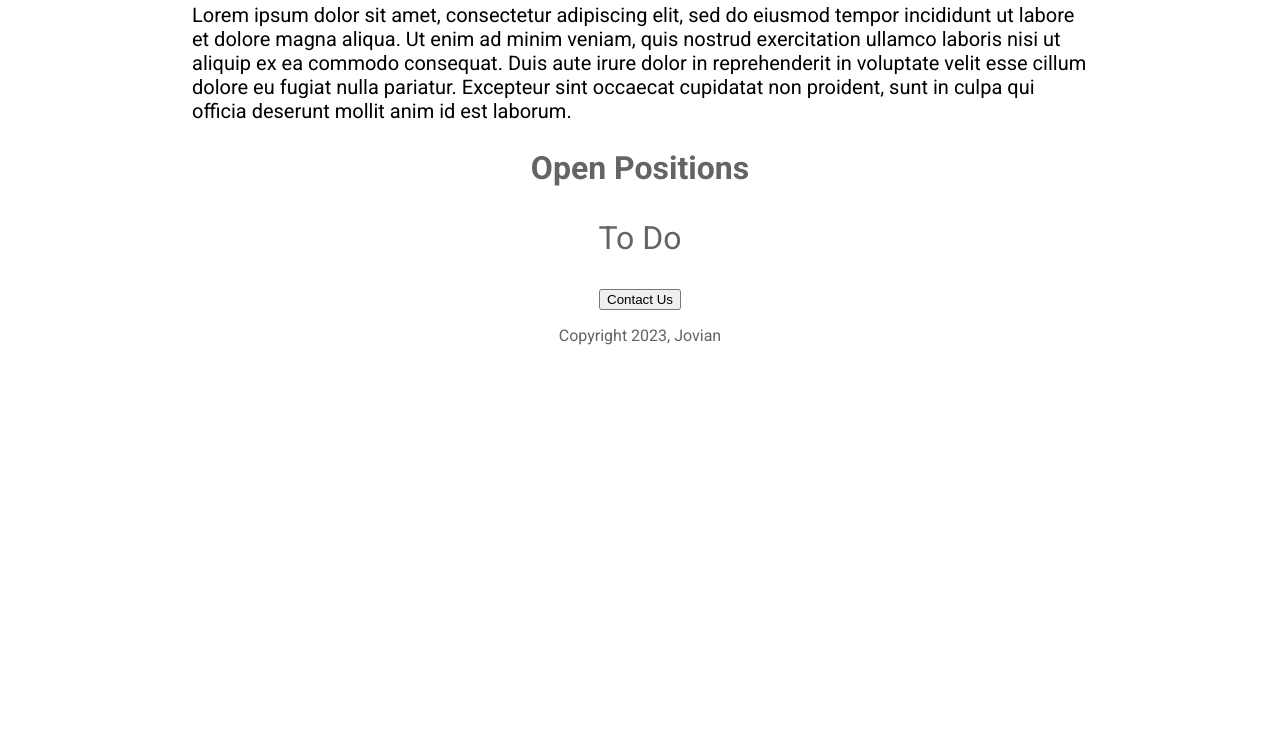
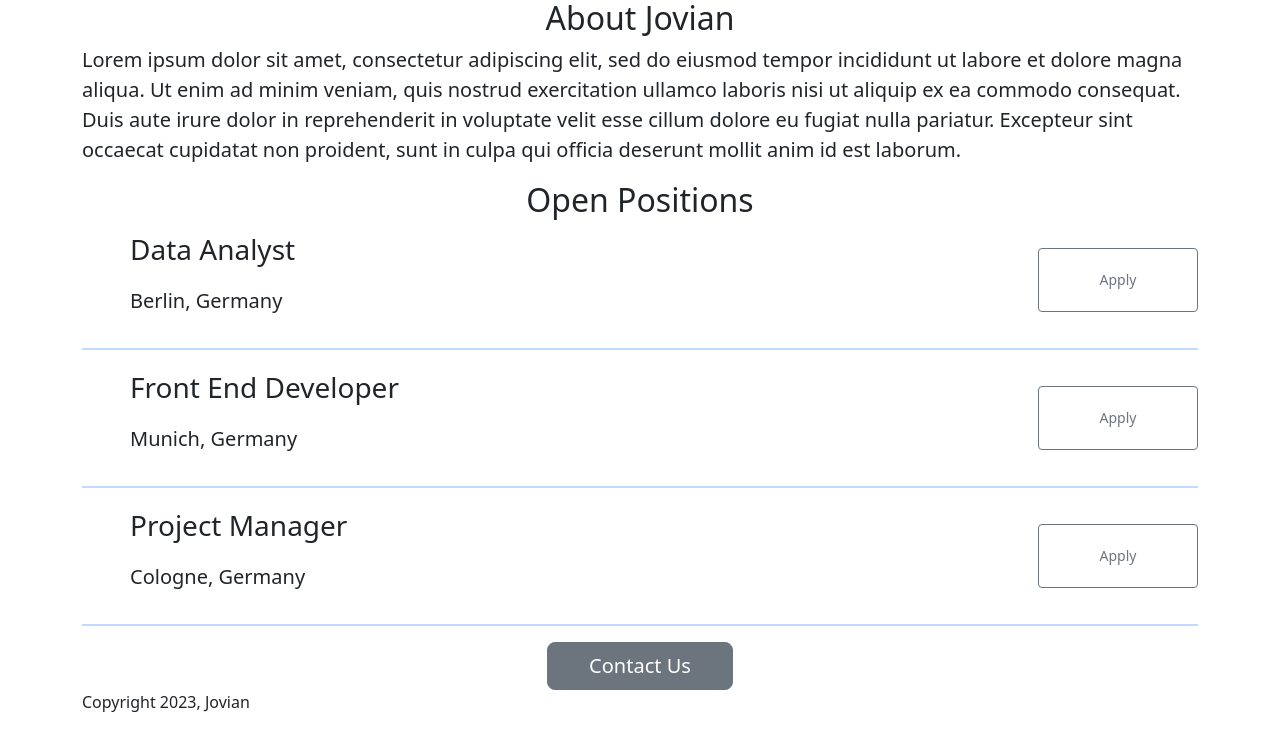
Before and after one commit to DilAfroze/jovian-careers-website, a Flask app: page / in a window 1280 px wide. Shown: the part 593-1323 px from the top of the page. Before the commit the page ends 938 px from the top, so only its background shows below. Run offline with Flask 3, Linux system fonts and the light colour scheme.

Commit message:
added dynamic data and api route

```diff
--- a/app.py
+++ b/app.py
@@ -2,10 +2,32 @@ from flask import Flask, render_template
 
 app = Flask(__name__)
 
+jobs_dict = [
+	{
+		"id": 1,
+		"title" : "Data Analyst",
+		"location" : "Berlin, Germany",
+		"salary" : "€80,000"
+	},
+	{
+		"id": 2,
+		"title" : "Front End Developer",
+		"location" : "Munich, Germany",
+		"salary" : "€40,000"
+	},
+	{
+		"id": 3,
+		"title" : "Project Manager",
+		"location" : "Cologne, Germany",
+		"salary" : "€150,000"
+	}
+]
+
+# Web code
 @app.route("/")
 
 def hello_world():
-	return render_template("index.html")
+	return render_template("index.html", jobs = jobs_dict)
 
 if __name__ == "__main__":
 	app.run(host='0.0.0.0', debug=True)
--- a/static/style.css
+++ b/static/style.css
@@ -1,45 +1,27 @@
-.container{
-	display: block;
-	width: 70vw;
-	margin: 0 auto;
-}
-h1{
-	font-size: 40px;
-	font-family: Roboto;
-	font-weight: bold;
-	color: rgb(50,50,50);
-	text-align: center;
-}
-img{
+.img_mine{
 	width: 100%;
 	height: 50vh;
 	object-fit: cover;
-	margin-left: 0;
-	margin-right: 0;
 }
-h2{
-	font-family: Roboto;
-	font-size: 32px;
-	color: rgb(100,100,100);
-	text-align: center;
+
+.job-container{
+	display: flex;
+	flex-direction: row;
+	justify-content: space-between;
 }
-.center_text{
-	font-family: Roboto;
-	font-size: 20px;
+.job-info{
+	display: flex;
+	flex-direction: column;
+	text-align: left;
+	padding: 0 3rem;
 }
-.bottom_container{
-	text-align: center;
+.apply-button{
+	padding: 0 3rem;
+	width: 10rem;
+	height: 4rem;
+	margin: auto 0;
 }
-.to_do{
-	font-family: Roboto;
-	font-size: 32px;
-	color: rgb(100,100,100);
+.contact-button{
+	display: block;
+	margin: auto 0;
 }
-footer{
-	text-align: center;
-}
-.footer_text{
-	font-family: Roboto;
-	font-size: 16px;
-	color: rgb(100,100,100);
-}
--- a/templates/index.html
+++ b/templates/index.html
@@ -1,8 +1,10 @@
 <!DOCTYPE html>
 <html lang="en">
 <head>
-	<meta charset="UTF-8">
+	<meta charset="utf-8">
+	<meta name="viewport" content="width=device-width, initial-scale=1">
 	<title>Document</title>
+	<link href="https://cdn.jsdelivr.net/npm/bootstrap@5.3.2/dist/css/bootstrap.min.css" rel="stylesheet" integrity="sha384-T3c6CoIi6uLrA9TneNEoa7RxnatzjcDSCmG1MXxSR1GAsXEV/Dwwykc2MPK8M2HN" crossorigin="anonymous">
 	<link rel="preconnect" href="https://fonts.googleapis.com">
 	<link rel="preconnect" href="https://fonts.gstatic.com" crossorigin>
 	<link href="https://fonts.googleapis.com/css2?family=Roboto:wght@100;300;400;500;700;900&display=swap" rel="stylesheet">
@@ -11,19 +13,30 @@
 </head>
 <body>
 	<div class="container">
-		<h1>Jovian Careers</h1>
+		<h1 class="text-center display-1 mt-5 mb-5">Jovian Careers</h1>
 		<!-- Image -->
-		<img src="https://images.unsplash.com/photo-1504805572947-34fad45aed93?q=80&w=1000&auto=format&fit=crop&ixlib=rb-4.0.3&ixid=M3wxMjA3fDB8MHxzZWFyY2h8MXx8ZG8lMjBzb21ldGhpbmclMjBncmVhdHxlbnwwfHwwfHx8MA%3D%3D" height="320">
-		<h2>About Jovian</h2>
-		<p class="center_text">Lorem ipsum dolor sit amet, consectetur adipiscing elit, sed do eiusmod tempor incididunt ut labore et dolore magna aliqua. Ut enim ad minim veniam, quis nostrud exercitation ullamco laboris nisi ut aliquip ex ea commodo consequat. Duis aute irure dolor in reprehenderit in voluptate velit esse cillum dolore eu fugiat nulla pariatur. Excepteur sint occaecat cupidatat non proident, sunt in culpa qui officia deserunt mollit anim id est laborum.</p>
-		<h2>Open Positions</h2>
-		<div class="bottom_container">
-			<p class="to_do">To Do</p>
-			<button>Contact Us</button>
+		<img src="https://images.unsplash.com/photo-1504805572947-34fad45aed93?q=80&w=1000&auto=format&fit=crop&ixlib=rb-4.0.3&ixid=M3wxMjA3fDB8MHxzZWFyY2h8MXx8ZG8lMjBzb21ldGhpbmclMjBncmVhdHxlbnwwfHwwfHx8MA%3D%3D" class="img_mine">
+		<h2 class="text-center">About Jovian</h2>
+		<p class="lead">Lorem ipsum dolor sit amet, consectetur adipiscing elit, sed do eiusmod tempor incididunt ut labore et dolore magna aliqua. Ut enim ad minim veniam, quis nostrud exercitation ullamco laboris nisi ut aliquip ex ea commodo consequat. Duis aute irure dolor in reprehenderit in voluptate velit esse cillum dolore eu fugiat nulla pariatur. Excepteur sint occaecat cupidatat non proident, sunt in culpa qui officia deserunt mollit anim id est laborum.</p>
+		<h2 class="text-center">Open Positions</h2>
+		<div>
+			{% for job in jobs %}
+				<div class="job-container">
+					<div class="job-info">
+						<p class="fs-3 lead">{{job['title']}}</p>
+						<p class="fs-5 lead">{{job['location']}}</p>
+					</div>
+					<button class="btn btn-outline-secondary btn-sm apply-button">Apply</button>
+				</div>
+			<hr/ class="border border-primary">
+			{% endfor %}
 		</div>
+		<div class="d-grid gap-2 col-2 mx-auto">
+			<button class="btn btn-secondary btn-lg .mx-auto">Contact Us</button>
+		</div>
+		<p>Copyright 2023, Jovian</p>
 	</div>
+
+	<script src="https://cdn.jsdelivr.net/npm/bootstrap@5.3.2/dist/js/bootstrap.bundle.min.js" integrity="sha384-C6RzsynM9kWDrMNeT87bh95OGNyZPhcTNXj1NW7RuBCsyN/o0jlpcV8Qyq46cDfL" crossorigin="anonymous"></script>
 </body>
-<footer>
-	<p class="footer_text">Copyright 2023, Jovian</p>
-</footer>
 </html>
```
